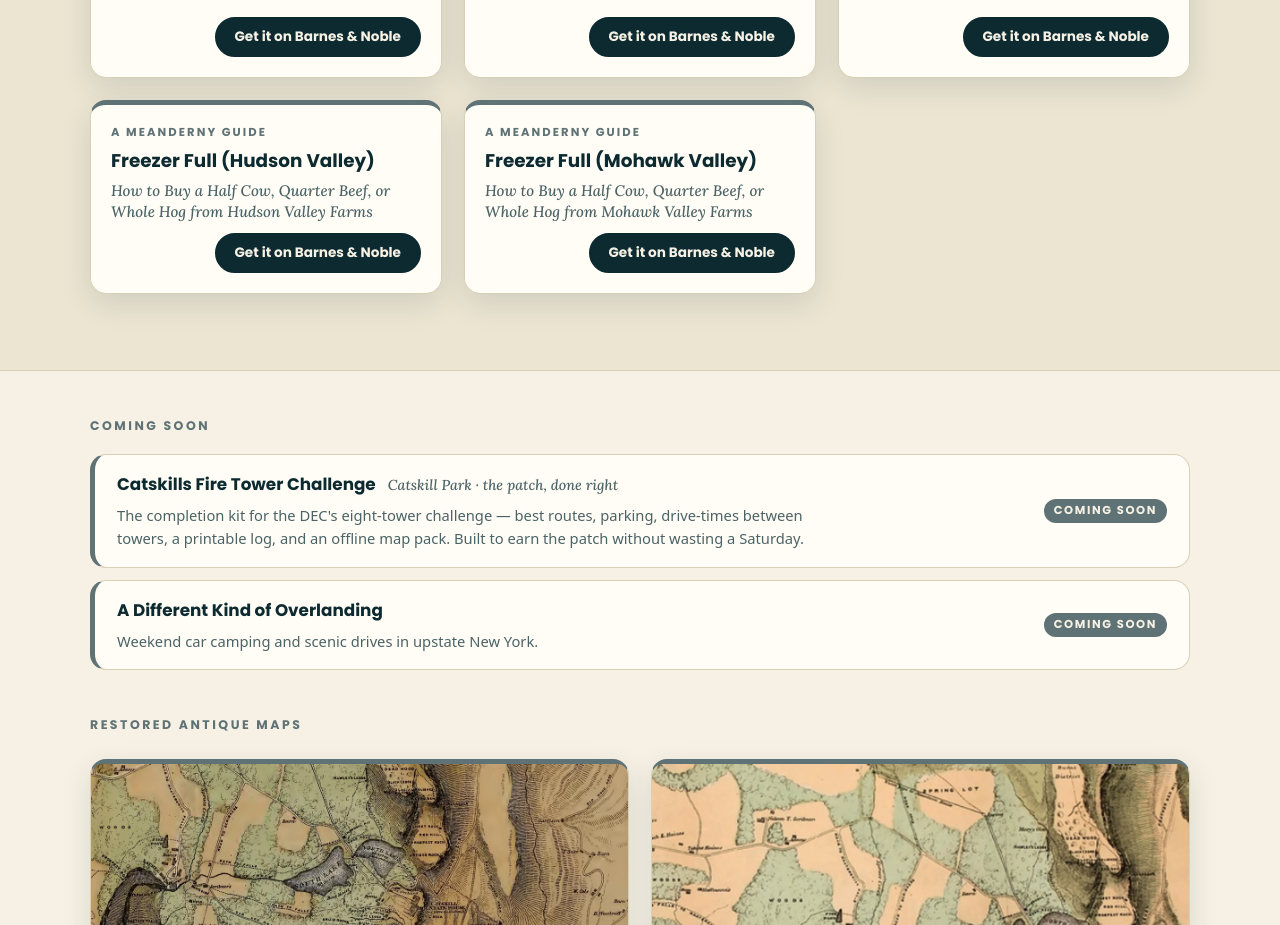
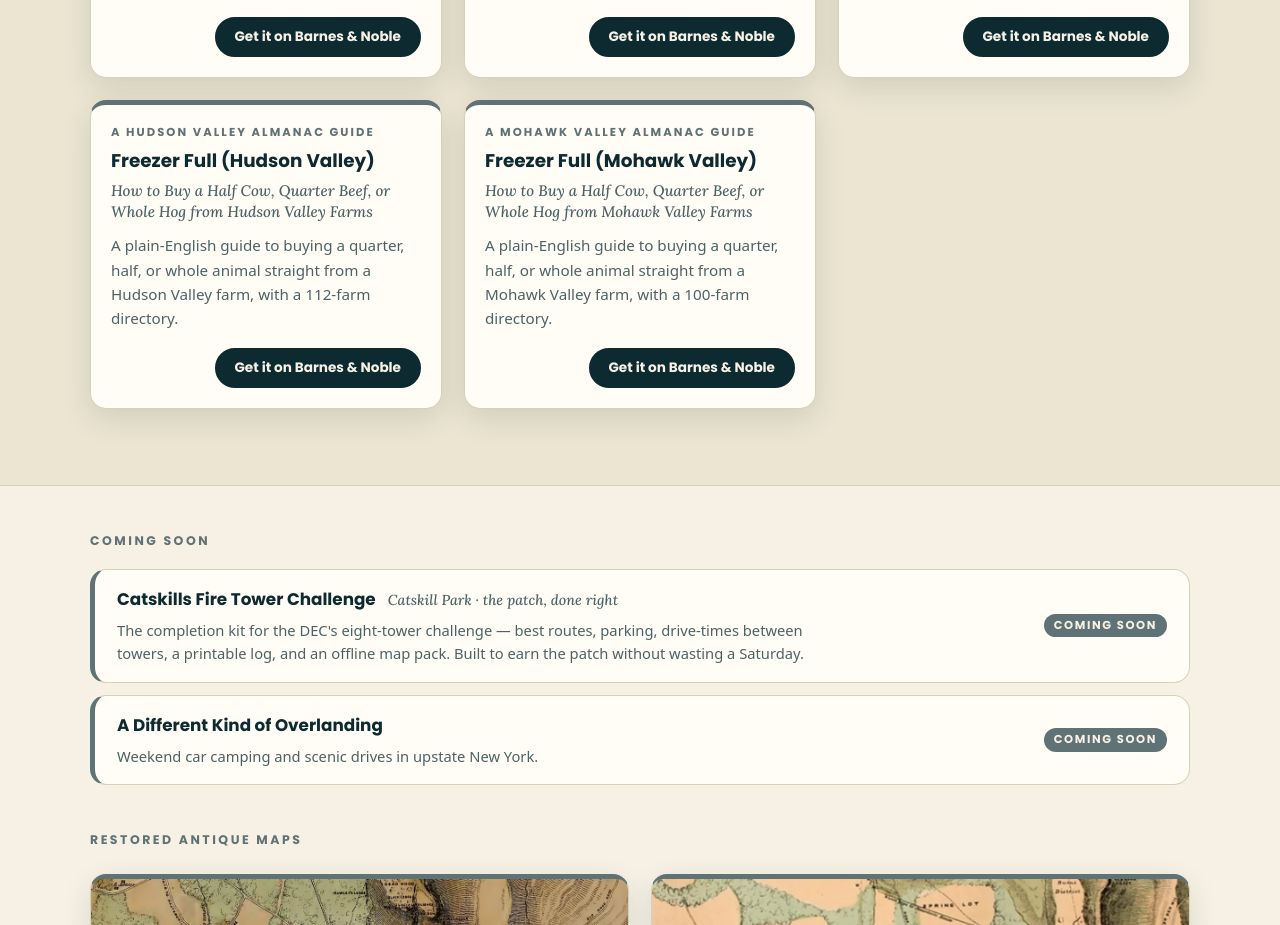
Before and after one commit to devlinfoster-hash/meanderny, a React (Vite) app: page / in a window 1280 px wide. Shown: the part 3680-4605 px from the top of the page. Built offline with nearby package versions, Linux system fonts and the light colour scheme.

Commit message:
Give the Freezer Full books their almanac labels and blurbs
Co-Authored-By: Claude Opus 5.5 <noreply@anthropic.com>
Claude-Session: https://claude.ai/code/session_01Nt3DJL5mFAukG4m2zTfkHc

```diff
--- a/src/App.jsx
+++ b/src/App.jsx
@@ -256,8 +256,10 @@ const GUIDES = [
   {
     id: "freezer-full-hudson-valley",
     title: "Freezer Full (Hudson Valley)",
-    label: "A MeanderNY Guide",
+    label: "A Hudson Valley Almanac Guide",
     subtitle: "How to Buy a Half Cow, Quarter Beef, or Whole Hog from Hudson Valley Farms",
+    blurb:
+      "A plain-English guide to buying a quarter, half, or whole animal straight from a Hudson Valley farm, with a 112-farm directory.",
     status: "available",
     url: "https://www.barnesandnoble.com/w/freezer-full-devlin-foster/1151584598",
     cta: BN_CTA,
@@ -265,8 +267,10 @@ const GUIDES = [
   {
     id: "freezer-full-mohawk-valley",
     title: "Freezer Full (Mohawk Valley)",
-    label: "A MeanderNY Guide",
+    label: "A Mohawk Valley Almanac Guide",
     subtitle: "How to Buy a Half Cow, Quarter Beef, or Whole Hog from Mohawk Valley Farms",
+    blurb:
+      "A plain-English guide to buying a quarter, half, or whole animal straight from a Mohawk Valley farm, with a 100-farm directory.",
     status: "available",
     url: "https://www.barnesandnoble.com/w/freezer-full-devlin-foster/1151584565",
     cta: BN_CTA,
```
